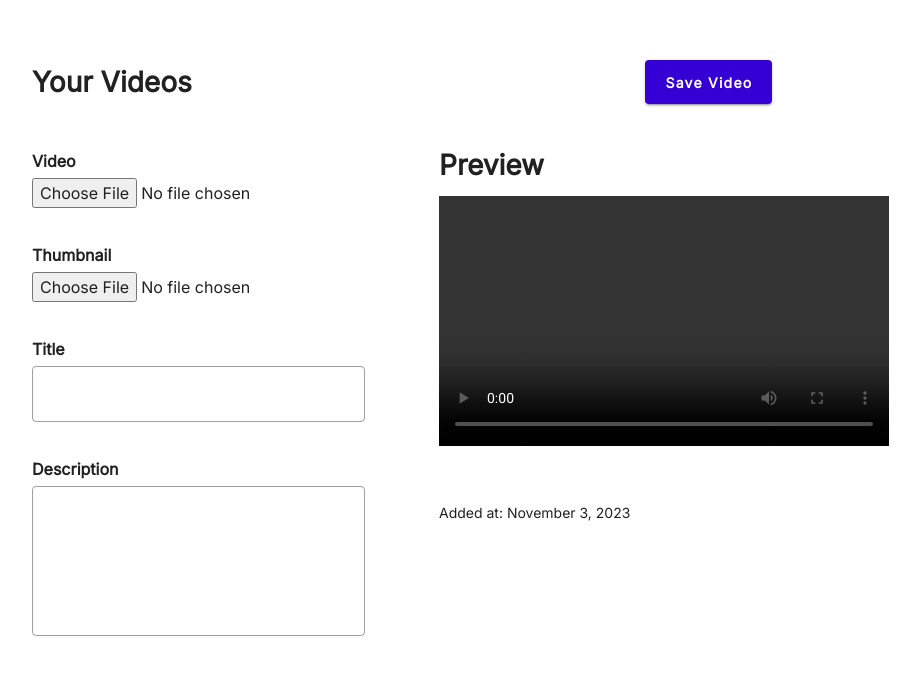
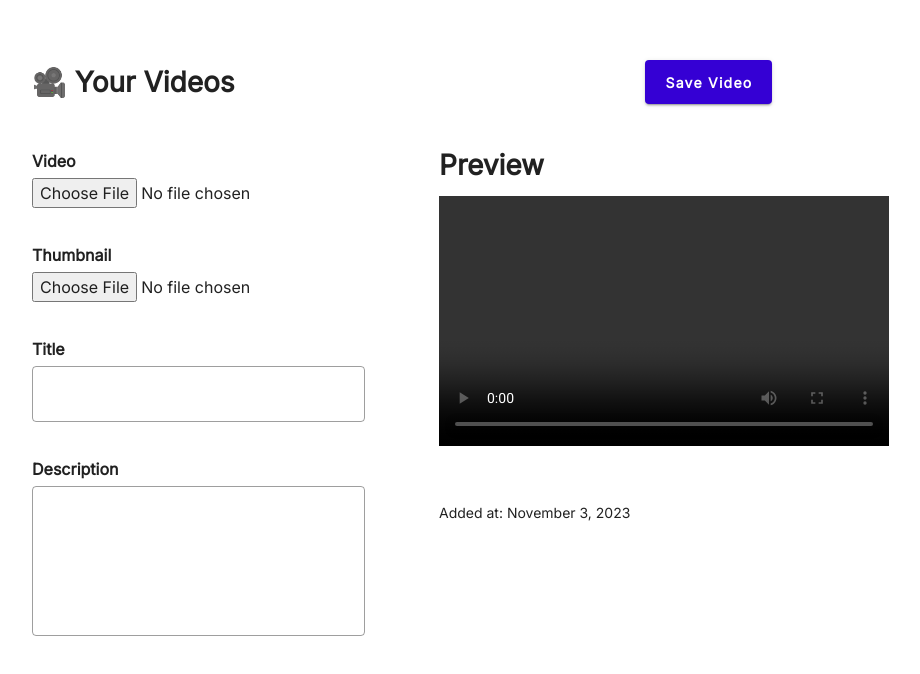
Before and after one commit to IamMarkReyRonolo/VideoStory, a Vue app in the folder frontend/: page /add in a window 1280 px wide. Shown: the top 674 px of the page, without its empty margins (238-1158 px from the left). Built offline with nearby package versions, Linux system fonts and the light colour scheme.

Commit message:
added link to title

```diff
--- a/frontend/src/views/AddVideo.vue
+++ b/frontend/src/views/AddVideo.vue
@@ -1,7 +1,12 @@
 <template>
 	<div class="add-video">
 		<div class="headerCon">
-			<h2 style="font-weight: bolder; font-size: 28px">Your Videos</h2>
+			<h2
+				style="font-weight: bolder; font-size: 28px; cursor: pointer"
+				@click="$router.push('/')"
+			>
+				🎥 Your Videos
+			</h2>
 			<v-btn color="#3500D4" dark large
 				><span style="text-transform: capitalize; font-weight: bold"
 					>Save video</span
--- a/frontend/src/views/HomeView.vue
+++ b/frontend/src/views/HomeView.vue
@@ -1,7 +1,12 @@
 <template>
 	<div class="home">
 		<div class="headerCon">
-			<h2 style="font-weight: bolder; font-size: 28px">Your Videos</h2>
+			<h2
+				style="font-weight: bolder; font-size: 28px; cursor: pointer"
+				@click="$router.push('/')"
+			>
+				🎥 Your Videos
+			</h2>
 			<v-btn color="#3500D4" dark large to="/add"
 				><span style="text-transform: capitalize; font-weight: bold"
 					>Upload video</span
--- a/frontend/src/views/VideoPlayer.vue
+++ b/frontend/src/views/VideoPlayer.vue
@@ -1,7 +1,12 @@
 <template>
 	<div class="video-player">
 		<div class="headerCon">
-			<h2 style="font-weight: bolder; font-size: 28px">Your Videos</h2>
+			<h2
+				style="font-weight: bolder; font-size: 28px; cursor: pointer"
+				@click="$router.push('/')"
+			>
+				🎥 Your Videos
+			</h2>
 			<div class="controls">
 				<v-btn color="#3500D4" dark large
 					><span style="text-transform: capitalize; font-weight: bold"
```
